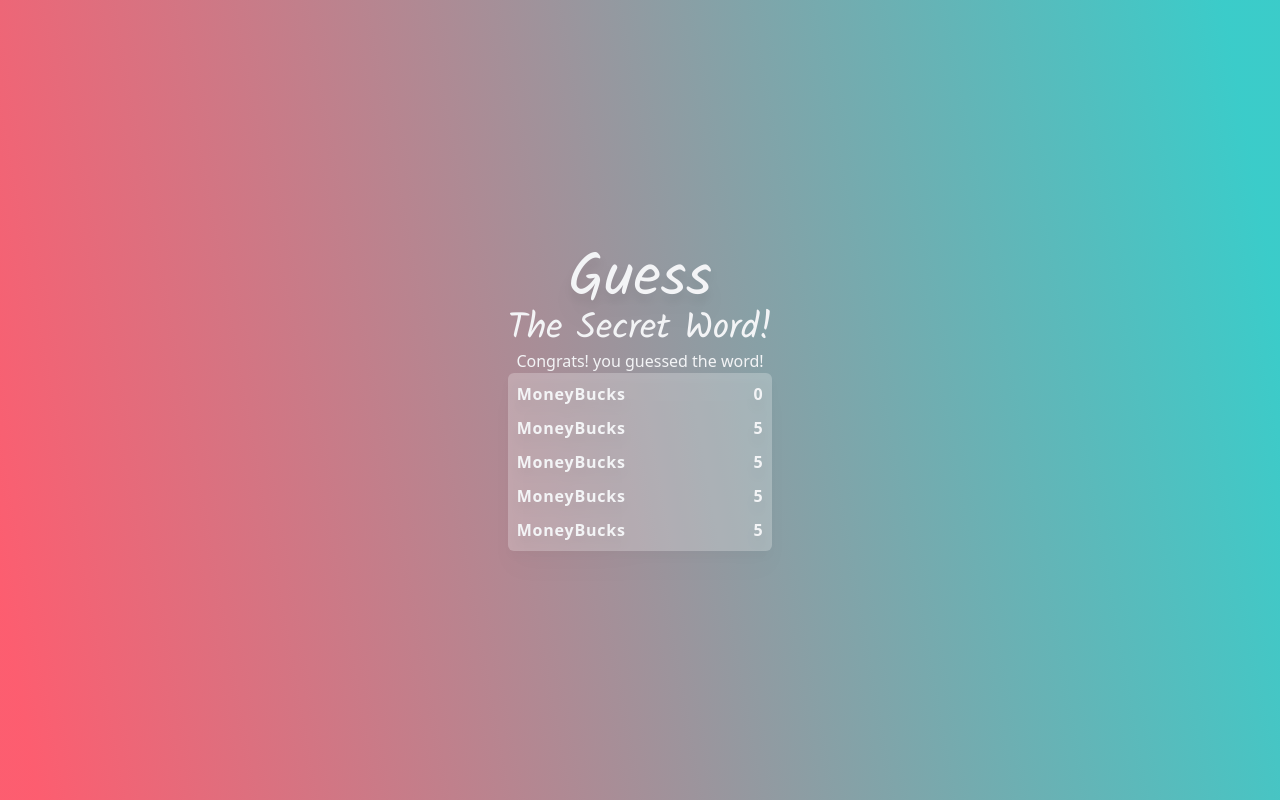
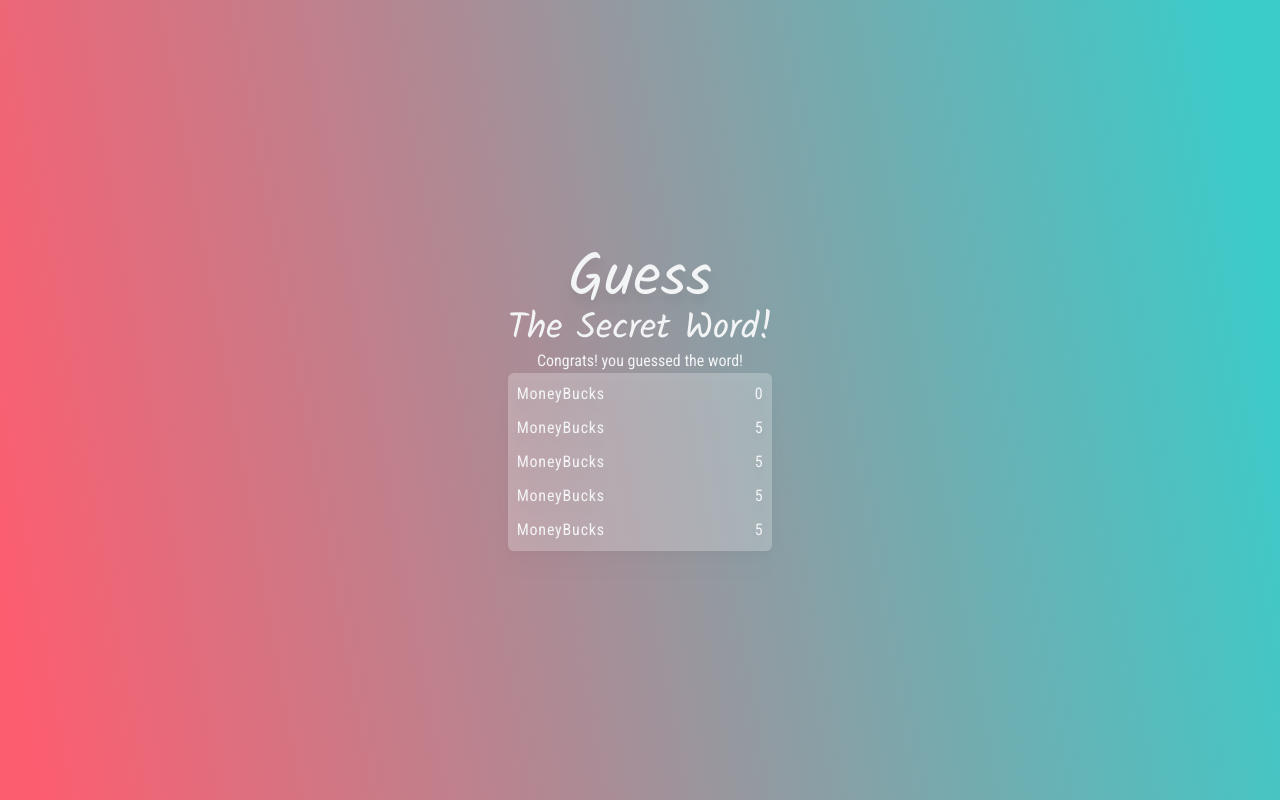
Before and after one commit to wBlanck/secretword, a React (Create React App) app: page / in a window 1280 px wide. Built offline with nearby package versions, Linux system fonts and the light colour scheme.

Commit message:
added secondary font

```diff
--- a/public/index.html
+++ b/public/index.html
@@ -9,7 +9,7 @@
     <link rel="preconnect" href="https://fonts.googleapis.com" />
     <link rel="preconnect" href="https://fonts.gstatic.com" crossorigin />
     <link
-      href="https://fonts.googleapis.com/css2?family=Kalam:wght@300;400;700&display=swap"
+      href="https://fonts.googleapis.com/css2?family=Kalam:wght@300;400;700&family=Roboto+Condensed&display=swap"
       rel="stylesheet"
     />
     <title>Guess the secret word</title>
--- a/src/App.js
+++ b/src/App.js
@@ -4,7 +4,7 @@
 
 function App() {
   return (
-    <div className="grid content-center justify-center h-screen w-screen text-center gradient-bg text-gray-100">
+    <div className="grid content-center justify-center h-screen w-screen text-center gradient-bg text-gray-100 font-text">
       <h1 className="text-4xl font-heading">
         <span className="text-6xl drop-shadow-xl ">Guess</span>
         <br /> The Secret Word!
--- a/src/components/GuessedWords.js
+++ b/src/components/GuessedWords.js
@@ -11,7 +11,7 @@
       <tr
         data-test="guessed-word"
         key={i}
-        className="font-bold flex justify-between tracking-wider">
+        className="flex justify-between tracking-wider">
         <td>{word.guessedWord}</td>
         <td>{word.letterMatchCount}</td>
       </tr>
--- a/tailwind.config.js
+++ b/tailwind.config.js
@@ -4,6 +4,7 @@
     extend: {
       fontFamily: {
         heading: ["Kalam", "cursive"],
+        text: ["Roboto Condensed", "sans-serif"],
       },
       colors: {
         glass: "rgba(255, 255, 255, 0.25)",
```
